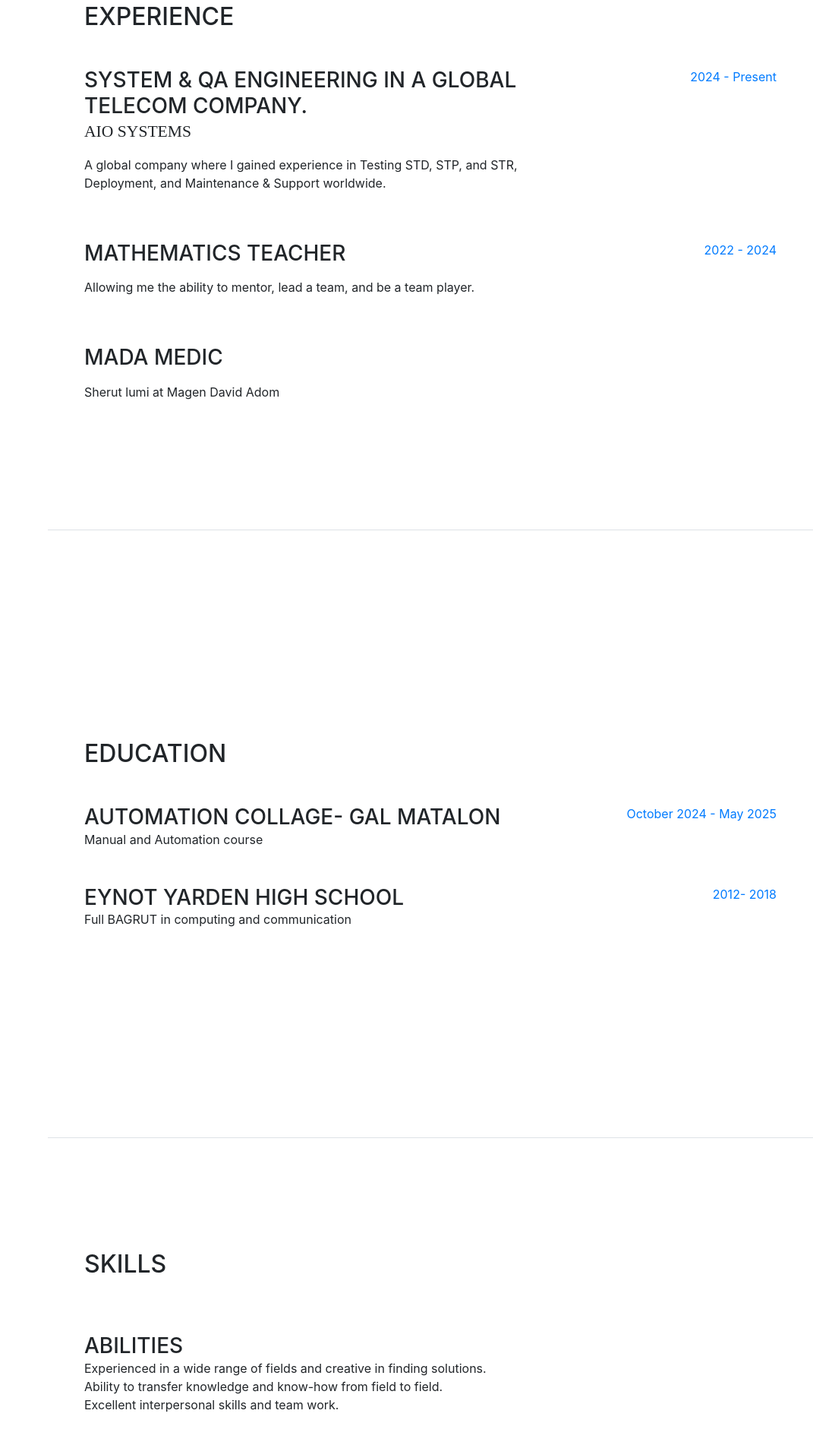
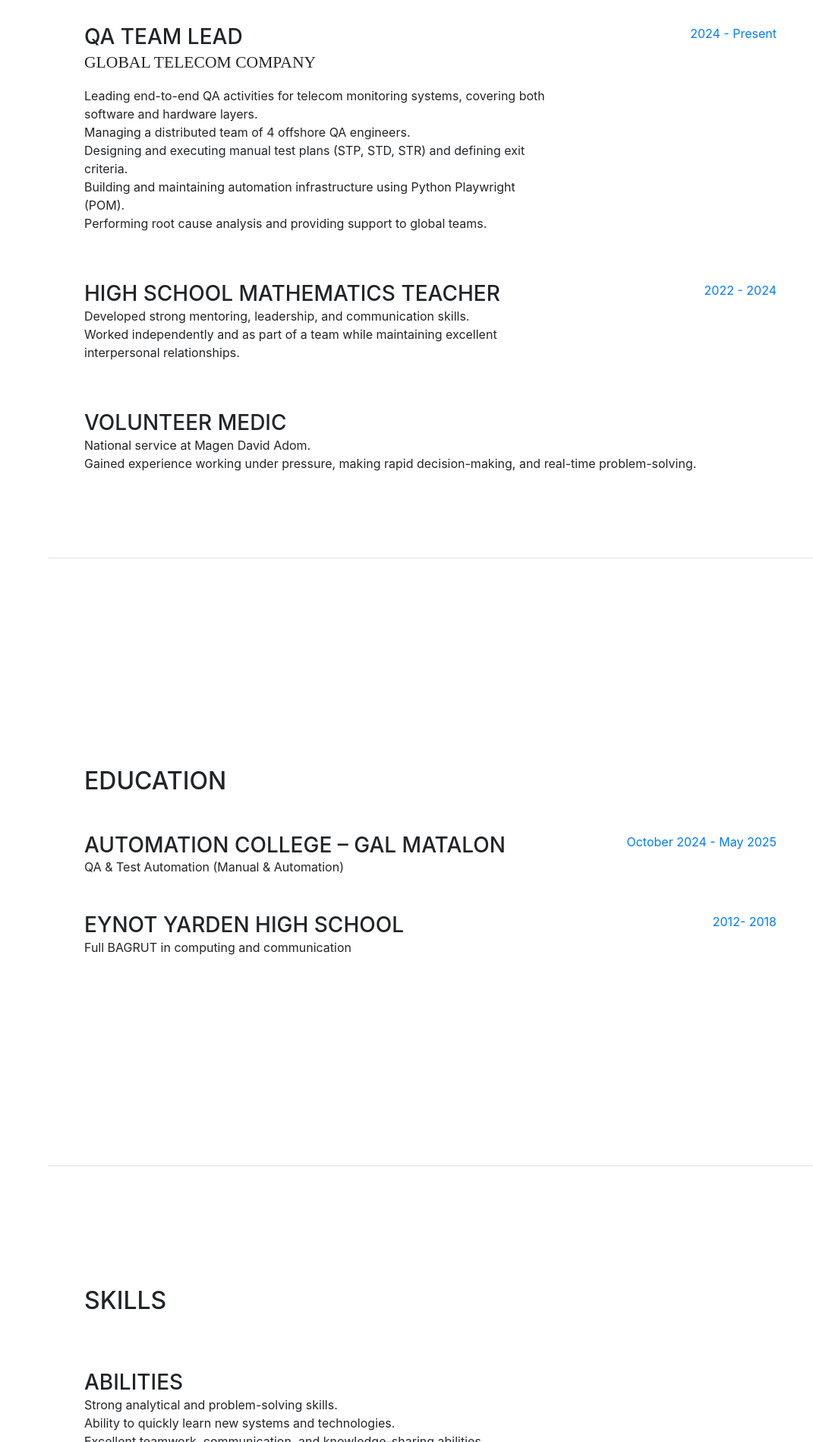
Before and after one commit to ShonHosman/Resume, a website with bundled scripts: page index.html in a window 1280 px wide. Shown: the part 902-2800 px from the top of the page at 76% size, without its empty margins (209-1280 px from the left). Built offline with nearby package versions, Linux system fonts and the light colour scheme; a web font is replaced by a local one.

Commit message:
Update index.html

```diff
--- a/index.html
+++ b/index.html
@@ -71,9 +71,9 @@
           <div class="subheading mb-5"> · (+972) 54-3474930 ·
             <a href="mailto:shon2801@gmail.com">shon2801@gmail.com</a>
           </div>
-          <p class="mb-5">System engineering including HW and embedded SW QA.</br>
-							I am defining system testing and V&V (validation & verification) plans, and procedures.</br>
-							Quick self-learning including creative solutions and very motivated to overcome new challenges and to gain more skills and knowledge. </p>
+          <p class="mb-5">QA Team Lead with hands-on experience in system-level software and hardware testing for global telecom monitoring systems.</br>
+				Responsible for defining and executing end-to-end test strategies, including STP, STD, STR, and validation & verification (V&V) processes.</br>
+				Fast self-learner with strong analytical skills, highly motivated to automate, improve QA processes, and continuously expand technical knowledge.</p>
           <ul class="list-inline list-social-icons mb-0">
             <li class="list-inline-item">
               <a href="https://www.facebook.com/profile.php?id=100004393479642" target="_blank" rel="noopener noreferrer">
@@ -93,7 +93,7 @@
             </li>
 			-->
 		   <li class="list-inline-item">
-              <a href=>
+              <a href="https://www.linkedin.com/in/shon-hosman/" target="_blank" rel="noopener noreferrer">
                 <span class="fa-stack fa-lg">
                   <i class="fa fa-circle fa-stack-2x"></i>
                   <i class="fa fa-linkedin fa-stack-1x fa-inverse"></i>
@@ -118,10 +118,16 @@
 
           <div class="resume-item d-flex flex-column flex-md-row mb-5">
             <div class="resume-content mr-auto">
-              <h3 class="mb-0">System & QA engineering in a global telecom company.</h3>
-              <div class="subheading mb-3">AIO SYSTEMS</div>
-              <p>A global company where I gained experience in Testing STD, STP, and  STR, Deployment, and Maintenance & Support worldwide.</p>
-            </div>
+              <h3 class="mb-0">QA Team Lead</h3>
+			    <div class="subheading mb-3">Global Telecom Company</div>
+			    <p>
+			    Leading end-to-end QA activities for telecom monitoring systems, covering both software and hardware layers.</br>
+			    Managing a distributed team of 4 offshore QA engineers.</br>
+			    Designing and executing manual test plans (STP, STD, STR) and defining exit criteria.</br>
+			    Building and maintaining automation infrastructure using Python Playwright (POM).</br>
+			    Performing root cause analysis and providing support to global teams.
+			    </p>
+			  </div>
             <div class="resume-date text-md-right">
               <span class="text-primary">2024 - Present</span>
             </div>
@@ -129,10 +135,12 @@
 
           <div class="resume-item d-flex flex-column flex-md-row mb-5">
             <div class="resume-content mr-auto">
-              <h3 class="mb-0">Mathematics teacher</h3>
-              <div class="subheading mb-3"></div>
-              <p>Allowing me the ability to mentor, lead a team, and be a team player.</p>
-            </div>
+             <h3 class="mb-0">High School Mathematics Teacher</h3>
+			    <p>
+			    Developed strong mentoring, leadership, and communication skills.</br>
+			    Worked independently and as part of a team while maintaining excellent interpersonal relationships.
+			    </p>
+			  </div>
             <div class="resume-date text-md-right">
               <span class="text-primary">2022 - 2024</span>
             </div>
@@ -140,10 +148,11 @@
 
           <div class="resume-item d-flex flex-column flex-md-row mb-5">
             <div class="resume-content mr-auto">
-              <h3 class="mb-0">MADA Medic</h3>
-              <div class="subheading mb-3"></div>
-              <p>Sherut lumi at Magen David Adom</p>
-            </div>
+              <h3 class="mb-0">Volunteer Medic</h3>
+			    <p>
+			    National service at Magen David Adom.</br>
+			    Gained experience working under pressure, making rapid decision-making, and real-time problem-solving.
+			    </p>
             <div class="resume-date text-md-right">
             </div>
           </div>
@@ -158,8 +167,8 @@
 
           <div class="resume-item d-flex flex-column flex-md-row mb-5">
             <div class="resume-content mr-auto">
-              <h3 class="mb-0">Automation collage- Gal Matalon</h3>
-              <div>Manual and Automation course</div>
+              <h3 class="mb-0">Automation College – Gal Matalon</h3>
+				<div>QA & Test Automation (Manual & Automation)</div>
 
             </div>
             <div class="resume-date text-md-right">
@@ -184,12 +193,15 @@
         <div class="my-auto">
           <h2 class="mb-5">Skills</h2><br>
 		   <h3 class="mb-0">Abilities</h3>
-		    <p class="mb-5">Experienced in a wide range of fields and creative in finding solutions.</br>
-				Ability to transfer knowledge and know-how from field to field.</br>Excellent interpersonal skills and team work. </p>
+		   <p class="mb-5">
+					Strong analytical and problem-solving skills.</br>
+					Ability to quickly learn new systems and technologies.</br>
+					Excellent teamwork, communication, and knowledge-sharing abilities.
+					</p>
 		  <div class="resume-item d-flex flex-column flex-md-row">
             <div class="resume-content mr-auto">
               <h3 class="mb-0">Languages</h3> </br>
-			  <div>Hebrew, English and Spanish</div></br>
+			  <div>Hebrew – Fluent | English – Fluent | Spanish – Fluent</div>
             </div>
           </div>
 
```
